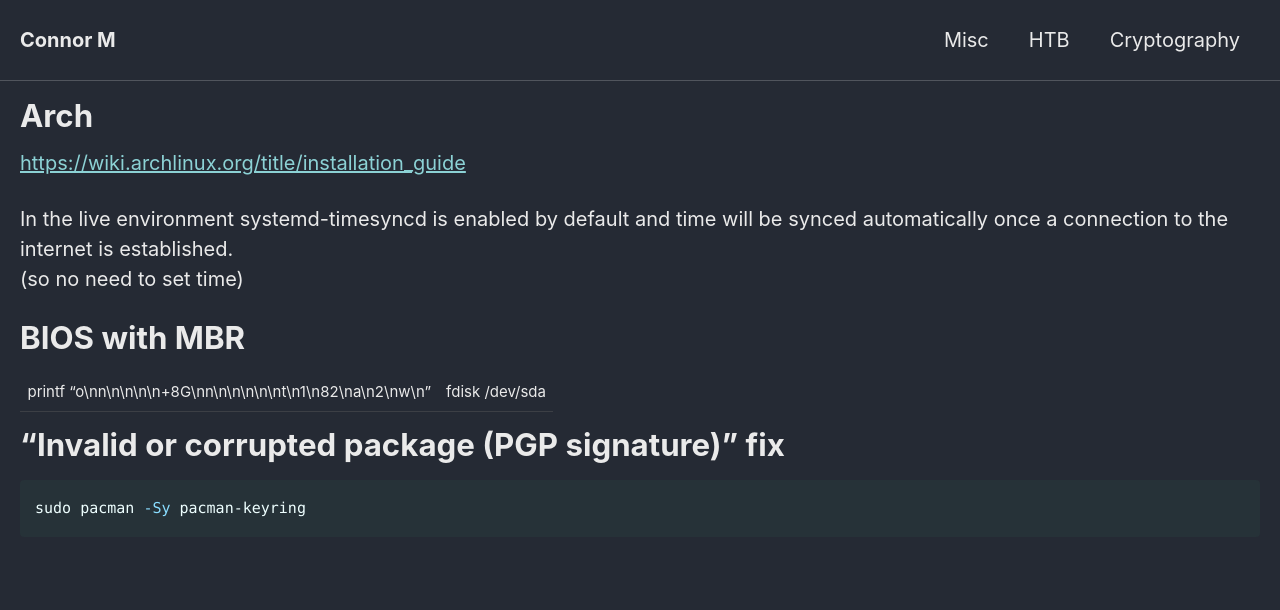
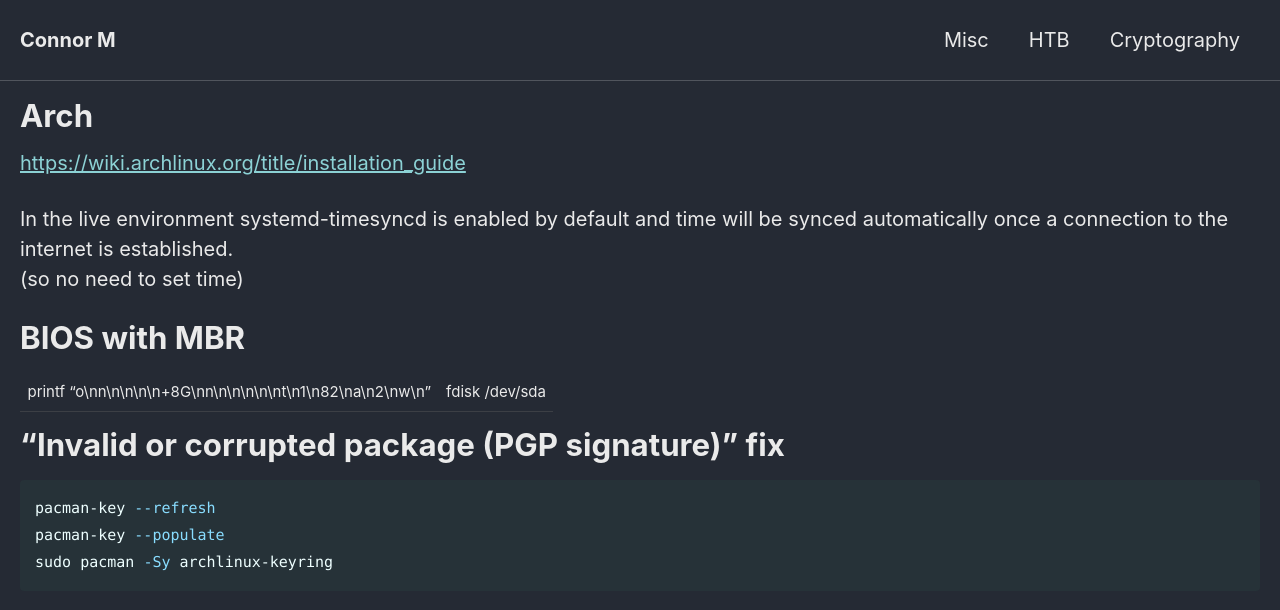
Before and after one commit to Connor-McCartney/Connor-McCartney.github.io, a Jekyll site: the page built from _pages/misc/arch.md, in a window 1280 px wide. Shown: the top 610 px of the page. Built offline with Jekyll 4.4.1, drawn with Linux system fonts in a browser that asks for light colours; cached includes are drawn as plain includes.

Commit message:
Update arch.md

````diff
--- a/_pages/misc/arch.md
+++ b/_pages/misc/arch.md
@@ -21,5 +21,7 @@ printf "o\nn\n\n\n\n+8G\nn\n\n\n\n\nt\n1\n82\na\n2\nw\n" | fdisk /dev/sda
 # "Invalid or corrupted package (PGP signature)" fix
 
 ```bash
-sudo pacman -Sy pacman-keyring
+pacman-key --refresh
+pacman-key --populate
+sudo pacman -Sy archlinux-keyring
 ```
````
